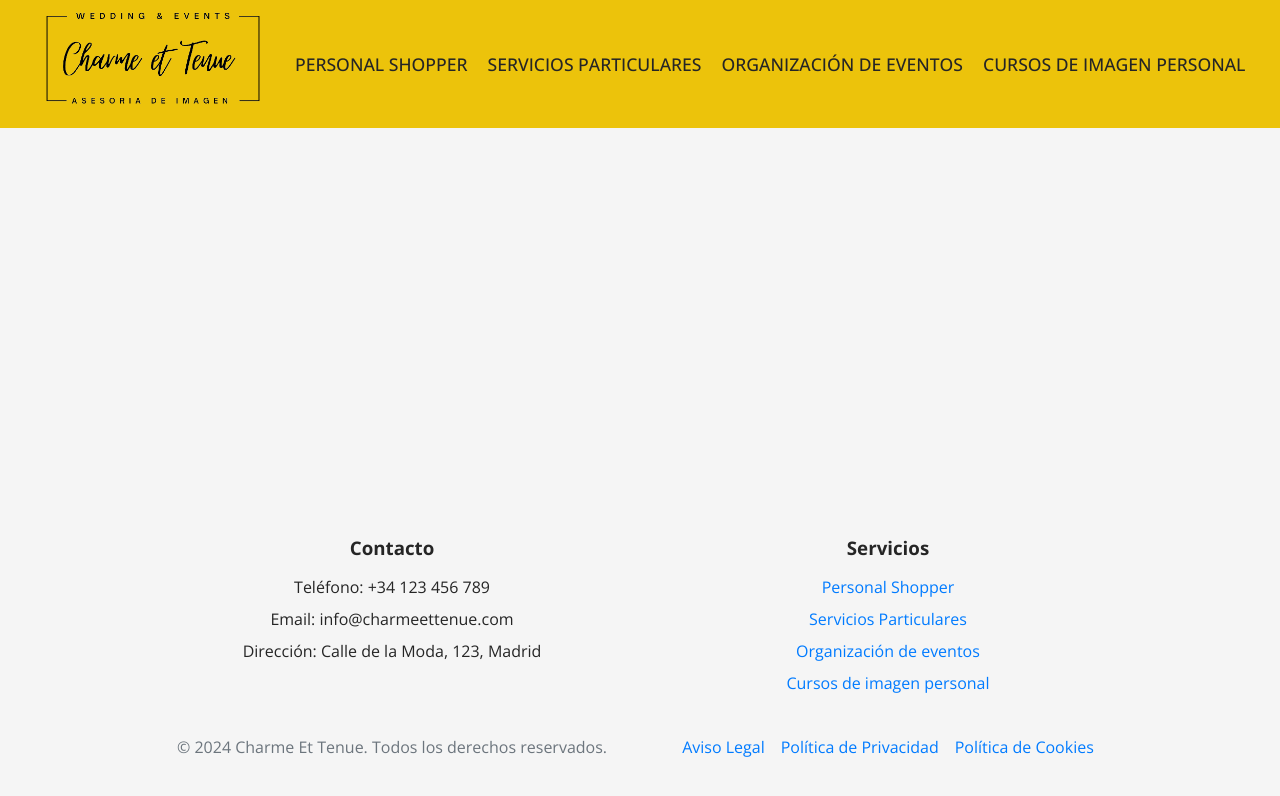
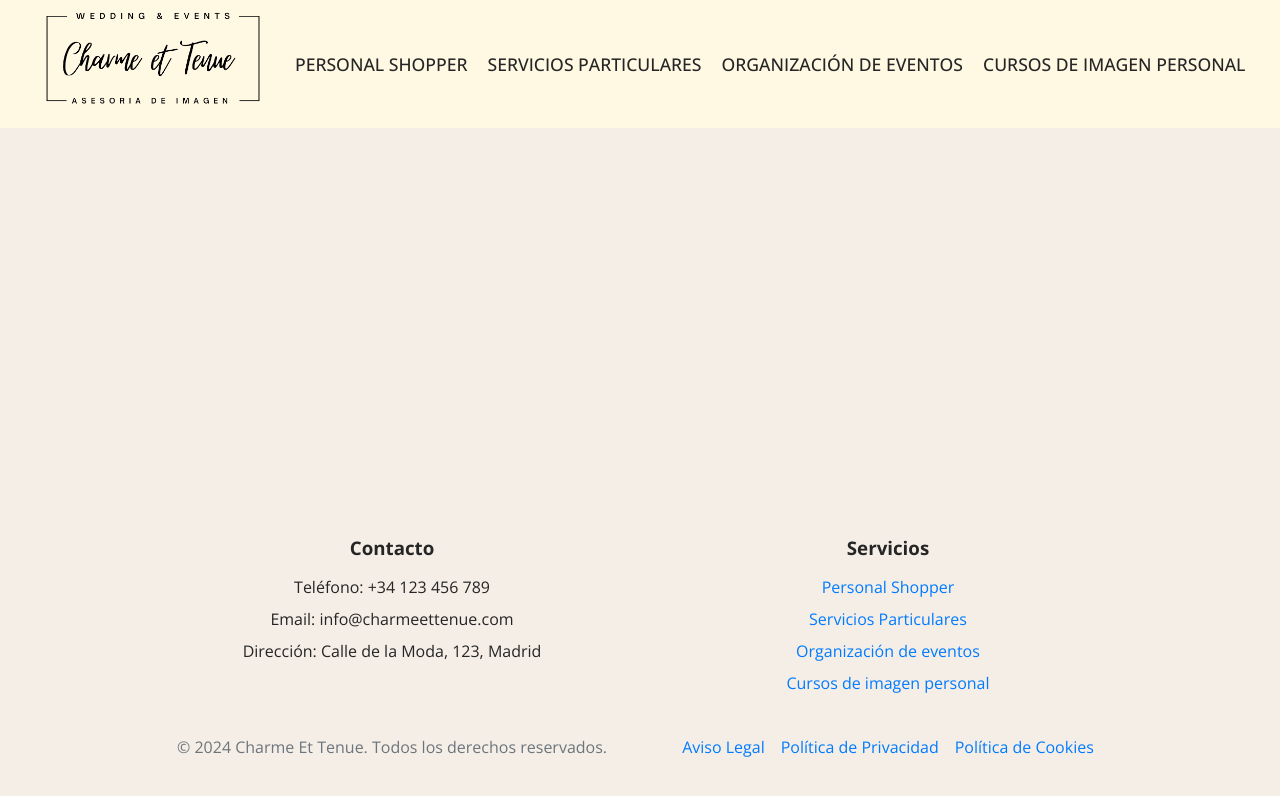
Before and after one commit to AitorCalderon99/charmet-et-tenue, an Angular app: page / in a window 1280 px wide. Shown: the top 796 px of the page. Built offline with nearby package versions, Linux system fonts and the light colour scheme.

Commit message:
feat(_variables): Change colors

```diff
--- a/src/styles/_variables.scss
+++ b/src/styles/_variables.scss
@@ -1,8 +1,11 @@
 // Colors
-$primary-color: #00ADB5;
-$secondary-color: #ECC30B;
+$primary-color: #F5EEE6;
+$secondary-color: #FFF8E3;
+$tertiary-color: #F3D7CA;
+$quaternary-color: #E6A4B4;
+
 $white-text: #FFFFFF;
-$white-bg: #f5f5f5;
+$white-bg: #F5EEE6;
 $black: #252525;
 
 // Breakpoints
```
